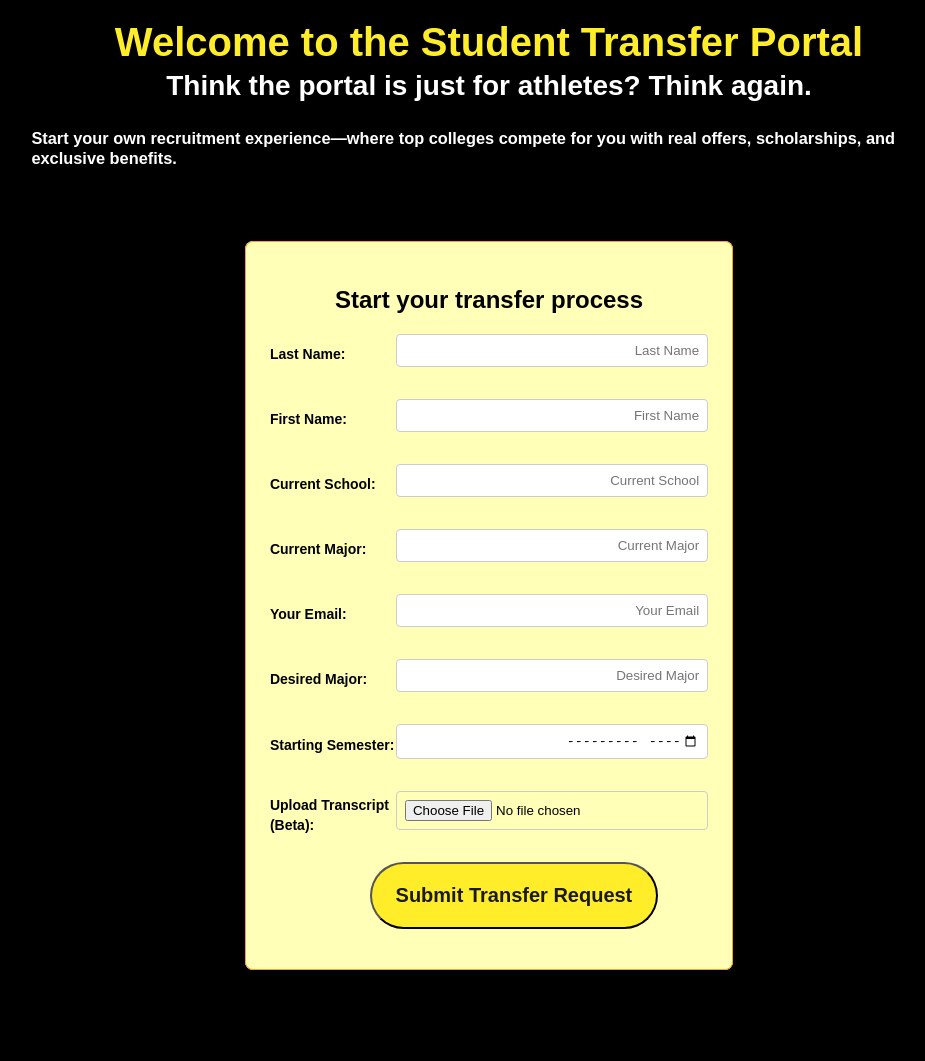
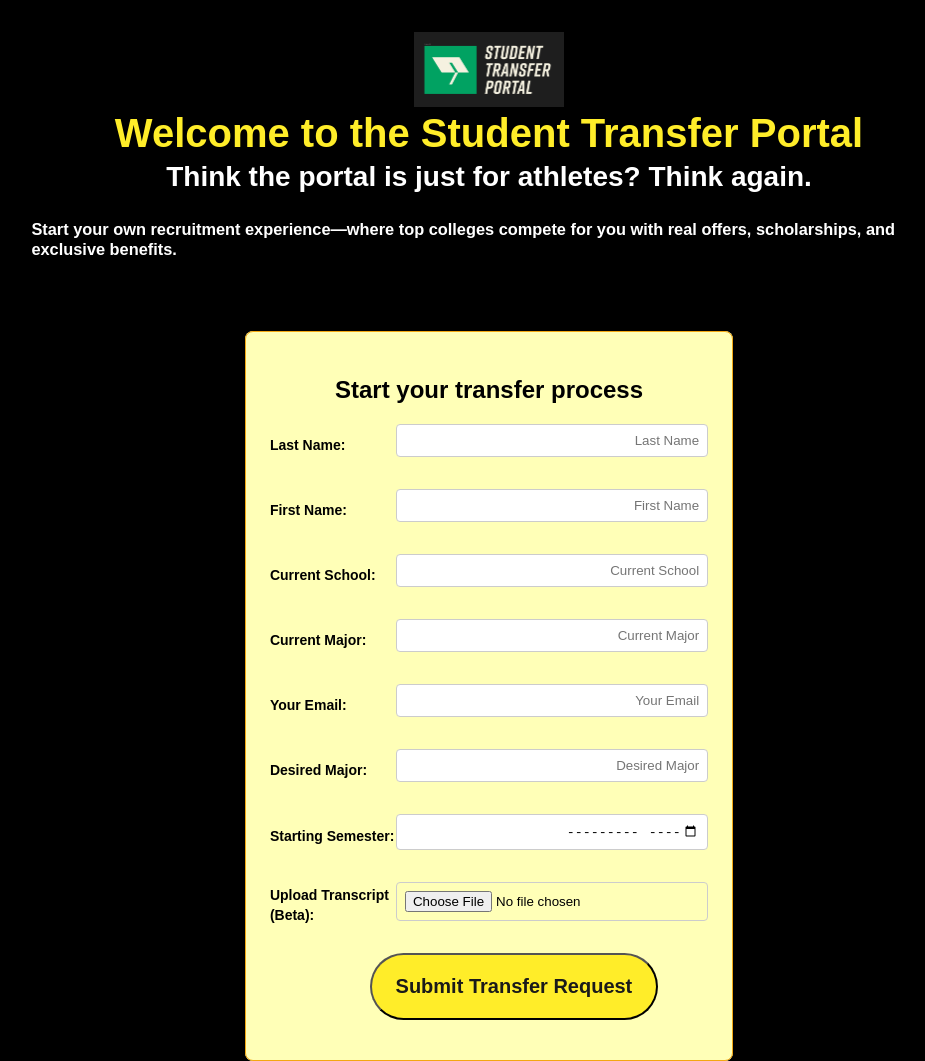
Before and after one commit to simitchell/transfer_portal, a plain HTML site: page index.html in a window 1280 px wide. Shown: the whole page, without its empty margins (151-1076 px from the left). Drawn offline with Linux system fonts and the light colour scheme.

Commit message:
added logo

```diff
--- a/index.html
+++ b/index.html
@@ -15,6 +15,13 @@
   </head>
   <body>
     <header>
+      <div class="logo">
+        <img
+          src="images/PNG image.png"
+          alt="Student Transfer Portal Logo"
+          style="max-width: 150px; width: 100%; height: auto"
+        />
+      </div>
       <h1>Welcome to the Student Transfer Portal</h1>
       <h2>Think the portal is just for athletes? Think again.</h2>
       <h3>
--- a/styles.css
+++ b/styles.css
@@ -118,6 +118,22 @@ span {
   margin-bottom: 1.5rem;
 }
 
+.logo {
+  display: flex;
+  justify-content: center;
+  align-items: center;
+  margin-bottom: 1rem;
+  width: 100%;
+}
+
+.logo img {
+  width: 400px;
+  max-width: 90vw;
+  height: auto;
+  display: block;
+  margin: 0 auto;
+}
+
 /* Responsive styles for mobile devices */
 @media (max-width: 600px) {
   html {
@@ -138,6 +154,11 @@ span {
     max-width: 100vw;
   }
 
+  .logo img {
+    width: 150px;
+    max-width: 90vw;
+  }
+
   h1 {
     font-size: 1.5rem;
   }
```
Also changed, not shown: images/PNG image.png (added).
